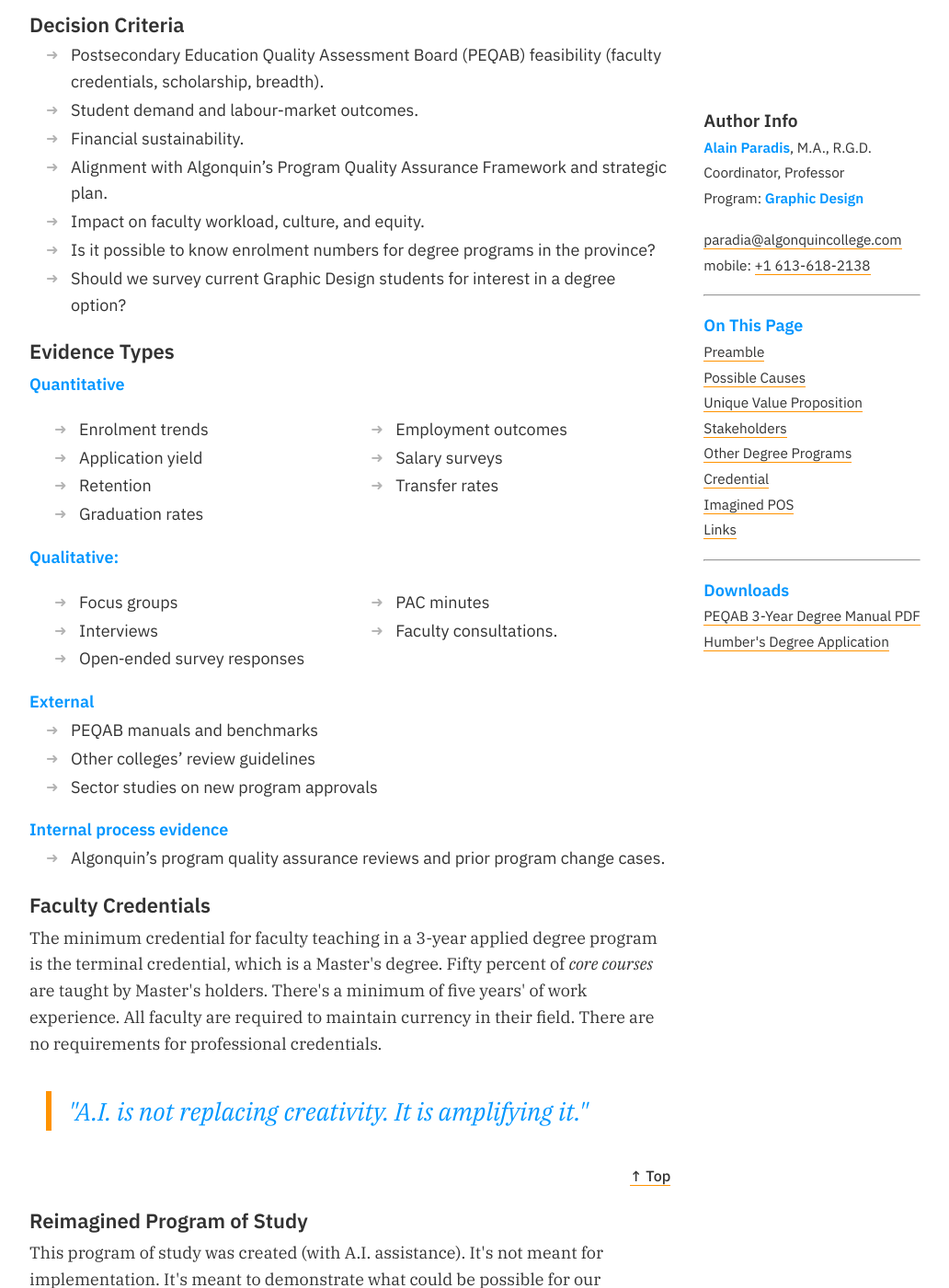
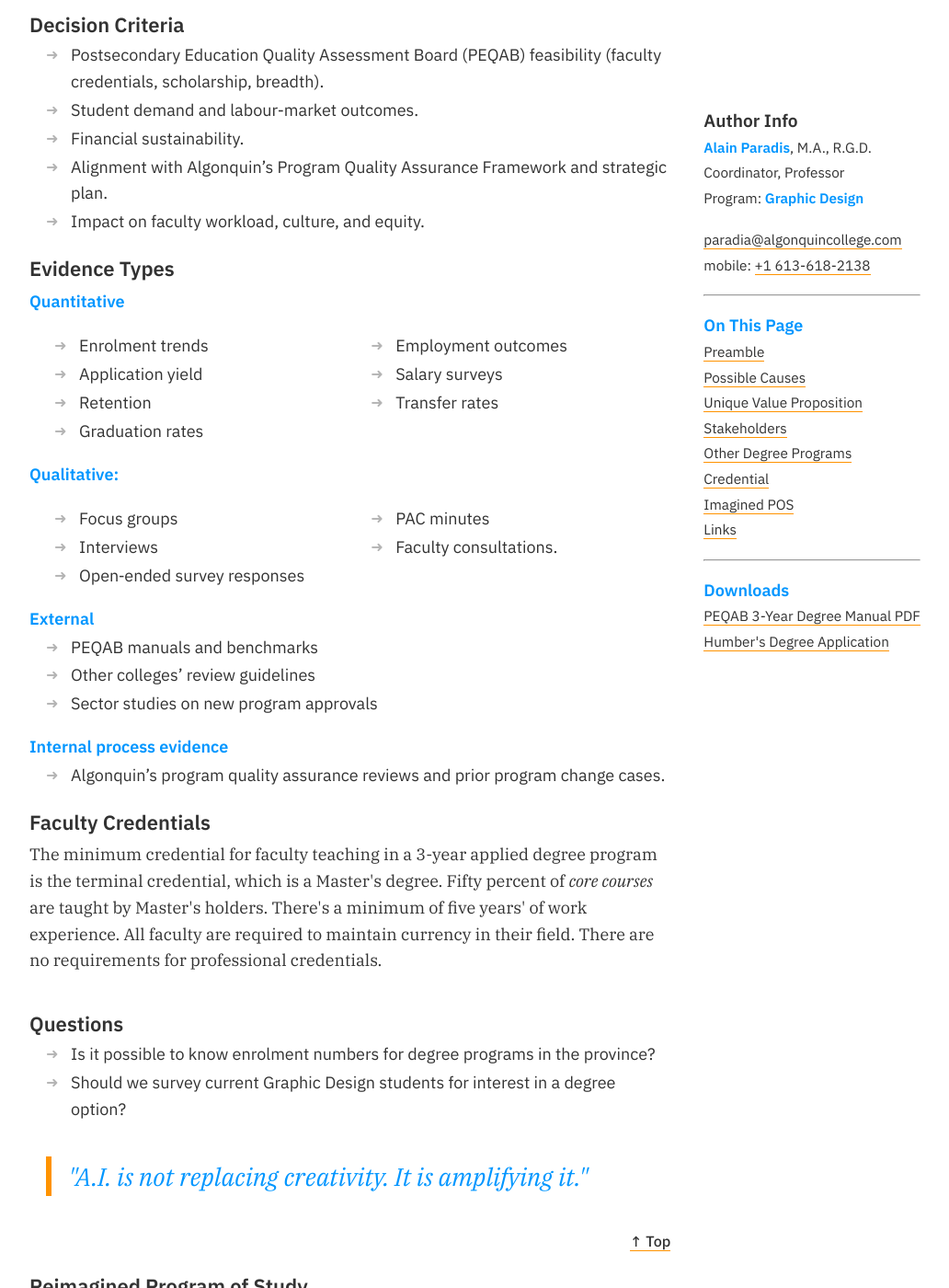
Before and after one commit to AlainParadis/program-transformation, a Jekyll site: the page built from index.md, in a window 1280 px wide and 1400 px high, scrolled down 5986 px. Shown: the whole window at 92% size, without its empty margins (76-1108 px from the left). Built offline with Jekyll 4.4.1, drawn with Linux system fonts in a browser that asks for light colours; part of the change alters nothing that is shown.

Commit message:
Move questions into Questions section
Relocate the two survey/enrolment questions from their earlier position to a new "Questions" heading at the end of the credential section, and remove the previous duplicate <ul>. This groups outstanding questions together for clearer structure and readability.

```diff
--- a/_includes/credential.html
+++ b/_includes/credential.html
@@ -26,10 +26,6 @@
 	<li>Financial sustainability.</li>
 	<li>Alignment with Algonquin’s Program Quality Assurance Framework and strategic plan.</li>
 	<li>Impact on faculty workload, culture, and equity.</li>
-</ul>
-<ul>
-	<li>Is it possible to know enrolment numbers for degree programs in the province?</li>
-	<li>Should we survey current Graphic Design students for interest in a degree option?</li>
 </ul>
 <h4>
 	Evidence Types
@@ -76,3 +72,8 @@
 <p>
 	The minimum credential for faculty teaching in a 3-year applied degree program is the terminal credential, which is a Master's degree. Fifty percent of <i>core courses</i> are taught by Master's holders. There's a minimum of five years' of work experience. All faculty are required to maintain currency in their field. There are no requirements for professional credentials.
 </p>
+<h4>Questions</h4>
+<ul>
+	<li>Is it possible to know enrolment numbers for degree programs in the province?</li>
+	<li>Should we survey current Graphic Design students for interest in a degree option?</li>
+</ul>
```
